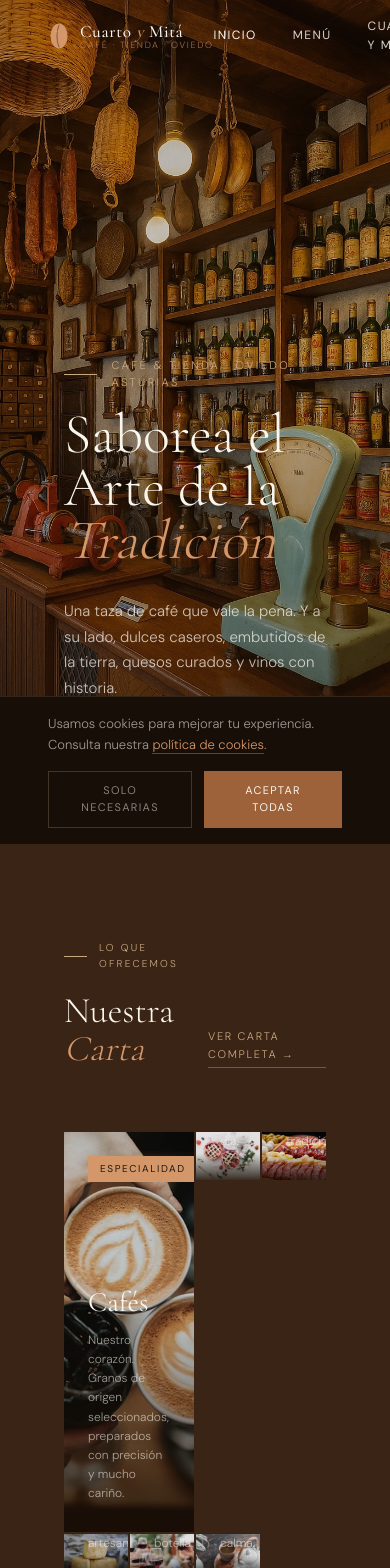
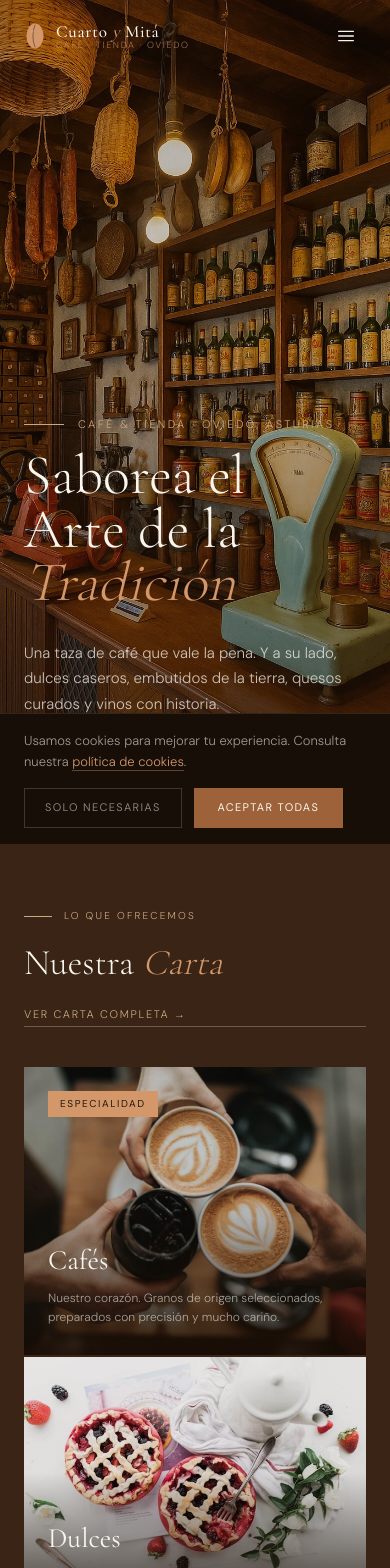
Before and after one commit to TomiNavel/cuartoymita2, a Next.js app: page / in a window 390 px wide. Shown: the top 1568 px of the page. Built offline with nearby package versions, Linux system fonts and the light colour scheme.

Commit message:
feat: improve responsive layout, mobile menu and accessibility

```diff
--- a/src/app/layout.tsx
+++ b/src/app/layout.tsx
@@ -43,6 +43,7 @@ export default function RootLayout({
   return (
     <html
       lang="es"
+      data-scroll-behavior="smooth"
       className={`${cormorant.variable} ${dmSans.variable} antialiased`}
     >
       <body className="min-h-screen flex flex-col">
--- a/src/app/menu/page.tsx
+++ b/src/app/menu/page.tsx
@@ -12,7 +12,7 @@ export default function MenuPage() {
     <>
       {/* HERO */}
       <div
-        className="mt-18 grid grid-cols-1 items-end gap-10 px-16 pb-14 pt-18 md:grid-cols-[1fr_auto]"
+        className="mt-18 grid grid-cols-1 items-end gap-6 px-6 pb-10 pt-12 md:grid-cols-[1fr_auto] md:gap-10 md:px-16 md:pb-14 md:pt-18"
         style={{ background: "var(--brown)" }}
       >
         <div>
--- a/src/app/page.tsx
+++ b/src/app/page.tsx
@@ -97,7 +97,7 @@ export default function Home() {
               "linear-gradient(to bottom, rgba(35,20,8,0.30) 0%, rgba(35,20,8,0.18) 40%, rgba(35,20,8,0.65) 100%)",
           }}
         />
-        <div className="relative z-2 flex h-full flex-col justify-end px-16 pb-20">
+        <div className="relative z-2 flex h-full flex-col justify-end px-6 pb-16 md:px-16 md:pb-20">
           <p
             className="mb-4 flex items-center gap-3.5 text-[11px] uppercase tracking-[0.22em]"
             style={{ color: "var(--warm-mid)" }}
@@ -142,10 +142,10 @@ export default function Home() {
       {/* MENÚ / CATEGORÍAS */}
       <section
         id="menu"
-        className="px-16 py-24"
+        className="px-6 py-16 md:px-16 md:py-24"
         style={{ background: "var(--brown)", color: "var(--cream)" }}
       >
-        <div className="mb-16 flex items-end justify-between">
+        <div className="mb-10 flex flex-col gap-6 sm:flex-row sm:items-end sm:justify-between md:mb-16">
           <div>
             <p
               className="mb-5 flex items-center gap-3 text-[10px] uppercase tracking-[0.22em]"
@@ -179,10 +179,10 @@ export default function Home() {
           </Link>
         </div>
 
-        <div className="grid grid-cols-4 grid-rows-[auto_auto] gap-0.5">
+        <div className="grid grid-cols-1 gap-0.5 sm:grid-cols-2 lg:grid-cols-4 lg:grid-rows-[auto_auto]">
           {CATEGORIES.map((cat) => {
             const sizeClass = cat.featured
-              ? "col-span-2 min-h-100"
+              ? "lg:col-span-2 min-h-72 sm:aspect-4/3 lg:min-h-100 lg:aspect-auto"
               : "aspect-4/3";
             const baseClass = `group relative overflow-hidden no-underline ${sizeClass}`;
             const inner = (
@@ -250,13 +250,13 @@ export default function Home() {
 
       {/* HIGHLIGHTS */}
       <div
-        className="grid grid-cols-1 gap-0.5 px-16 py-20 md:grid-cols-3"
+        className="grid grid-cols-1 gap-0.5 px-6 py-14 md:grid-cols-3 md:px-16 md:py-20"
         style={{ background: "var(--parchment)" }}
       >
         {HIGHLIGHTS.map((h) => (
           <div
             key={h.num}
-            className="px-10 py-12"
+            className="px-6 py-10 md:px-10 md:py-12"
             style={{ background: "var(--cream)" }}
           >
             <div
@@ -284,7 +284,7 @@ export default function Home() {
       {/* SOBRE NOSOTROS */}
       <section
         id="cuartoymita"
-        className="grid grid-cols-1 items-center gap-20 px-16 py-24 md:grid-cols-2"
+        className="grid grid-cols-1 items-center gap-10 px-6 py-16 md:grid-cols-2 md:gap-20 md:px-16 md:py-24"
       >
         <div>
           <p
@@ -337,14 +337,14 @@ export default function Home() {
           </Link>
         </div>
         <div
-          className="h-140 bg-cover bg-center"
+          className="h-72 bg-cover bg-center md:h-140"
           style={{ backgroundImage: "url(/img-interior1.webp)" }}
         />
       </section>
 
       {/* CONTACTO RESUMEN */}
       <section
-        className="grid grid-cols-1 items-center gap-20 px-16 py-24 md:grid-cols-2"
+        className="grid grid-cols-1 items-center gap-10 px-6 py-16 md:grid-cols-2 md:gap-20 md:px-16 md:py-24"
         style={{ background: "var(--dark)", color: "var(--cream)" }}
       >
         <div>
@@ -422,7 +422,7 @@ export default function Home() {
           </div>
         </div>
         <div
-          className="h-95 bg-cover bg-center"
+          className="h-64 bg-cover bg-center md:h-95"
           style={{ backgroundImage: "url(/img-cafe-local.webp)" }}
         />
       </section>
--- a/src/app/politica-cookies/page.tsx
+++ b/src/app/politica-cookies/page.tsx
@@ -124,7 +124,7 @@ export default function PoliticaCookiesPage() {
     <>
       {/* HERO */}
       <div
-        className="mt-18 px-16 pb-11 pt-14"
+        className="mt-18 px-6 pb-8 pt-10 md:px-16 md:pb-11 md:pt-14"
         style={{ background: "var(--brown)" }}
       >
         <p
@@ -146,7 +146,7 @@ export default function PoliticaCookiesPage() {
       </div>
 
       {/* CONTENIDO */}
-      <div className="mx-auto max-w-190 px-12 pb-30 pt-18">
+      <div className="mx-auto max-w-190 px-6 pb-20 pt-12 md:px-12 md:pb-30 md:pt-18">
         <p
           className="mb-14 border-b pb-10 text-[16px] font-light leading-[1.85]"
           style={{ color: "#5a3f2a", borderColor: "var(--parchment)" }}
--- a/src/components/layout/CookiesBannerClient.tsx
+++ b/src/components/layout/CookiesBannerClient.tsx
@@ -21,7 +21,9 @@ export default function CookiesBannerClient() {
 
   return (
     <div
-      className="fixed inset-x-0 bottom-0 z-999 flex flex-col items-stretch justify-between gap-4 border-t px-12 py-4 sm:flex-row sm:items-center sm:gap-6"
+      role="dialog"
+      aria-label="Aviso de cookies"
+      className="fixed inset-x-0 bottom-0 z-999 flex flex-col items-stretch justify-between gap-4 border-t px-6 py-4 sm:flex-row sm:items-center sm:gap-6 md:px-12"
       style={{
         background: "var(--ink)",
         borderColor: "rgba(200,168,130,0.15)",
--- a/src/components/layout/Footer.tsx
+++ b/src/components/layout/Footer.tsx
@@ -4,7 +4,7 @@ import Logo from "./Logo";
 export default function Footer() {
   return (
     <footer
-      className="grid grid-cols-1 items-center gap-8 px-16 py-12 sm:grid-cols-[1fr_auto_1fr]"
+      className="grid grid-cols-1 items-center gap-8 px-6 py-10 sm:grid-cols-[1fr_auto_1fr] md:px-16 md:py-12"
       style={{
         background: "var(--ink)",
         borderTop: "1px solid rgba(200,168,130,0.12)",
--- a/src/components/layout/Header.tsx
+++ b/src/components/layout/Header.tsx
@@ -2,6 +2,7 @@
 
 import Link from "next/link";
 import { usePathname } from "next/navigation";
+import { useEffect, useState } from "react";
 import { useScrolled } from "@/hooks/useScrolled";
 import Logo from "./Logo";
 
@@ -15,31 +16,52 @@ export default function Header() {
   const pathname = usePathname();
   const isLanding = pathname === "/";
   const scrolled = useScrolled(60);
-  const transparent = isLanding && !scrolled;
+  const [open, setOpen] = useState(false);
+  const transparent = isLanding && !scrolled && !open;
+
+  useEffect(() => {
+    setOpen(false);
+  }, [pathname]);
+
+  useEffect(() => {
+    if (!open) return;
+    const original = document.body.style.overflow;
+    document.body.style.overflow = "hidden";
+    return () => {
+      document.body.style.overflow = original;
+    };
+  }, [open]);
+
+  const navColor = transparent ? "var(--cream)" : "var(--dark)";
 
   return (
     <header
-      data-transparent={transparent}
-      className="group fixed inset-x-0 top-0 z-100 flex h-18 items-center justify-between px-12 transition-[background,box-shadow] duration-300"
+      className="fixed inset-x-0 top-0 z-100 flex h-18 items-center justify-between px-6 transition-[background,box-shadow] duration-300 sm:px-12"
       style={{
         background: transparent ? "transparent" : "var(--cream)",
         boxShadow: transparent ? "none" : "0 1px 0 rgba(35,26,16,0.12)",
       }}
     >
-      <Link href="/" className="flex items-center no-underline">
+      <Link
+        href="/"
+        className="flex items-center no-underline"
+        aria-label="Cuarto y Mitá - Inicio"
+      >
         <Logo variant={transparent ? "dark" : "light"} />
       </Link>
 
-      <nav className="flex items-center gap-9">
+      {/* Nav escritorio */}
+      <nav className="hidden items-center gap-9 md:flex" aria-label="Principal">
         {NAV_ITEMS.map((item) => {
           const active = pathname === item.href;
           return (
             <Link
               key={item.href}
               href={item.href}
-              className="text-[12px] font-normal uppercase tracking-[0.12em] no-underline transition-opacity"
+              aria-current={active ? "page" : undefined}
+              className="text-[12px] font-normal uppercase tracking-[0.12em] no-underline transition-opacity focus-visible:outline-2 focus-visible:outline-offset-4 focus-visible:outline-terra"
               style={{
-                color: transparent ? "var(--cream)" : "var(--dark)",
+                color: navColor,
                 opacity: active ? 1 : transparent ? 0.85 : 0.7,
               }}
             >
@@ -49,16 +71,88 @@ export default function Header() {
         })}
         <Link
           href="/contacto"
-          className="border px-5 py-2 text-[12px] font-normal uppercase tracking-[0.12em] no-underline"
+          className="border px-5 py-2 text-[12px] font-normal uppercase tracking-[0.12em] no-underline focus-visible:outline-2 focus-visible:outline-offset-4 focus-visible:outline-terra"
           style={{
-            color: transparent ? "var(--cream)" : "var(--dark)",
-            borderColor: transparent ? "var(--cream)" : "var(--dark)",
-            opacity: 1,
+            color: navColor,
+            borderColor: navColor,
           }}
         >
           Contacto
         </Link>
       </nav>
+
+      {/* Botón hamburguesa móvil */}
+      <button
+        type="button"
+        onClick={() => setOpen((v) => !v)}
+        className="flex h-10 w-10 cursor-pointer items-center justify-center md:hidden"
+        aria-label={open ? "Cerrar menú" : "Abrir menú"}
+        aria-expanded={open}
+        aria-controls="mobile-nav"
+        style={{ background: "transparent", border: 0, color: navColor }}
+      >
+        <svg
+          width="22"
+          height="22"
+          viewBox="0 0 24 24"
+          fill="none"
+          stroke="currentColor"
+          strokeWidth="1.5"
+          strokeLinecap="round"
+          aria-hidden="true"
+        >
+          {open ? (
+            <>
+              <line x1="5" y1="5" x2="19" y2="19" />
+              <line x1="19" y1="5" x2="5" y2="19" />
+            </>
+          ) : (
+            <>
+              <line x1="4" y1="7" x2="20" y2="7" />
+              <line x1="4" y1="12" x2="20" y2="12" />
+              <line x1="4" y1="17" x2="20" y2="17" />
+            </>
+          )}
+        </svg>
+      </button>
+
+      {/* Menú móvil overlay */}
+      <div
+        id="mobile-nav"
+        hidden={!open}
+        className="fixed inset-x-0 top-18 bottom-0 z-99 flex flex-col gap-10 px-8 pt-16 pb-12 md:hidden"
+        style={{ background: "var(--cream)" }}
+      >
+        <nav
+          className="flex flex-col items-start gap-8"
+          aria-label="Principal móvil"
+        >
+          {NAV_ITEMS.map((item) => {
+            const active = pathname === item.href;
+            return (
+              <Link
+                key={item.href}
+                href={item.href}
+                aria-current={active ? "page" : undefined}
+                className="font-display text-[28px] font-light no-underline"
+                style={{
+                  color: active ? "var(--terra)" : "var(--brown)",
+                }}
+              >
+                {item.label}
+              </Link>
+            );
+          })}
+        </nav>
+        <Link
+          href="/contacto"
+          aria-current={pathname === "/contacto" ? "page" : undefined}
+          className="self-start border px-7 py-3.5 text-[12px] font-normal uppercase tracking-[0.16em] no-underline"
+          style={{ color: "var(--dark)", borderColor: "var(--dark)" }}
+        >
+          Contacto
+        </Link>
+      </div>
     </header>
   );
 }
```
Also changed, not shown: src/app/contacto/page.tsx (+7 -7 lines), src/app/cuartoymita/page.tsx (+10 -10 lines), src/components/menu/MenuTabs.tsx (+23 -11 lines).
